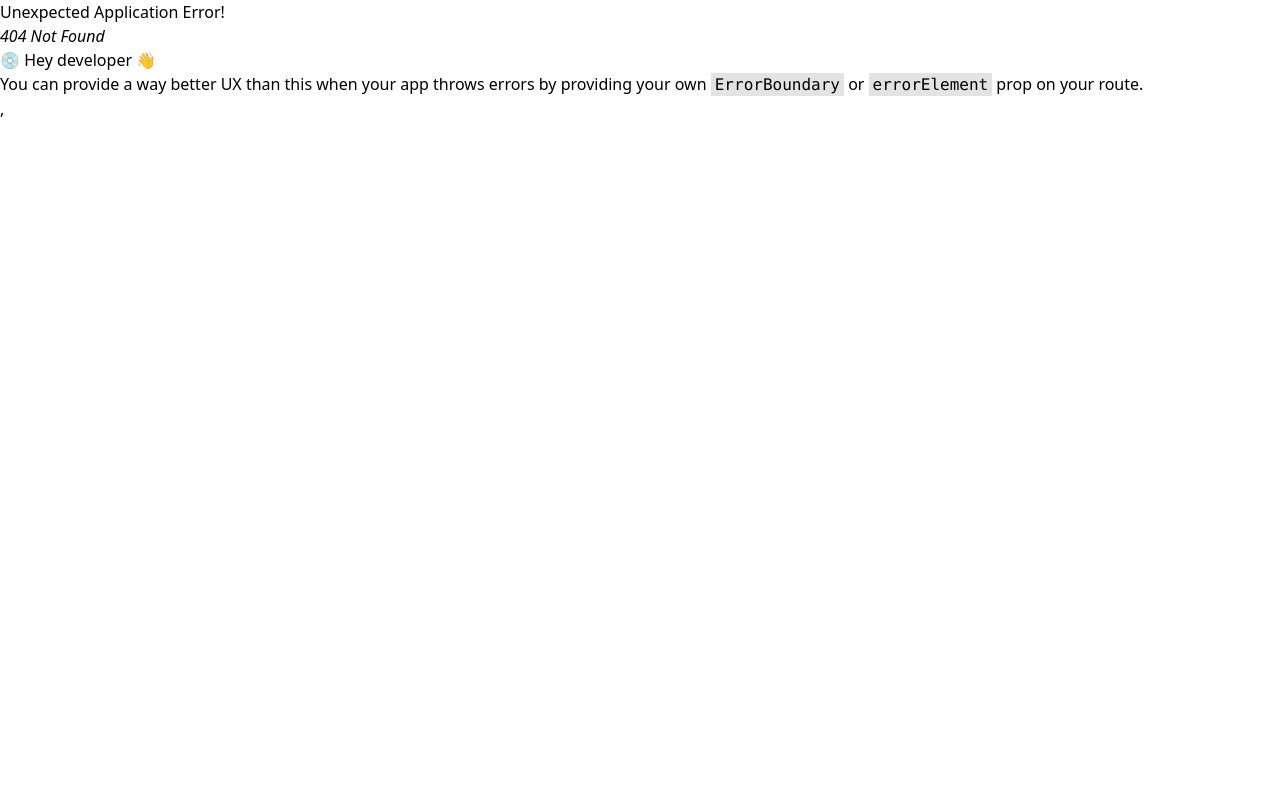
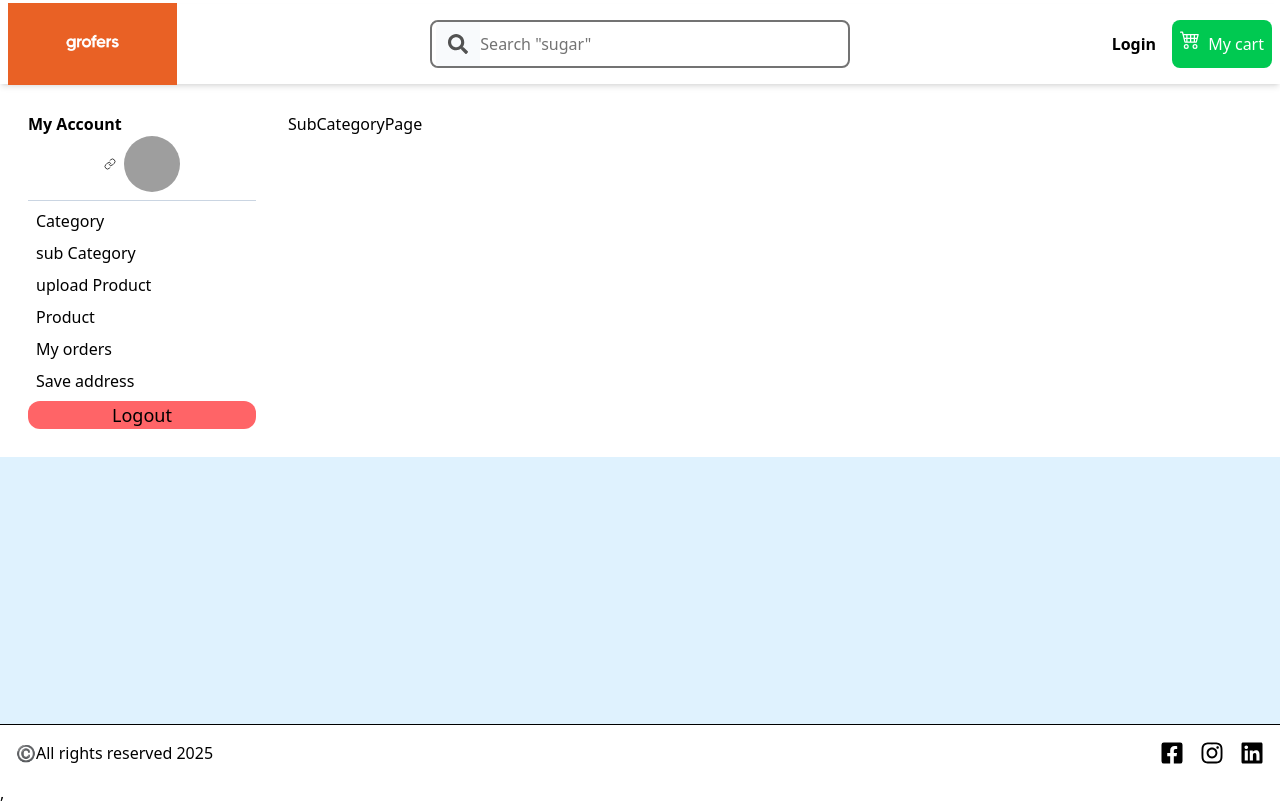
Before and after one commit to Mayur-Bhil/blinkit, a React (Vite) app in the folder client/: page /dashboard/sub-category in a window 1280 px wide. Before the commit this address had no page. Built offline with nearby package versions, Linux system fonts and the light colour scheme; no server answers; grey boxes are pictures that could not be loaded.

Commit message:
add ctegory subCategoty

```diff
--- /dev/null
+++ b/client/src/pages/CategoryPage.jsx
@@ -0,0 +1,11 @@
+import React from 'react';
+
+const CategoryPage = () => {
+    return (
+        <div>
+            CategoryPage
+        </div>
+    );
+};
+
+export default CategoryPage;
--- /dev/null
+++ b/client/src/pages/ProductByAdmin.jsx
@@ -0,0 +1,11 @@
+import React from 'react';
+
+const ProductByAdmin = () => {
+    return (
+        <div>
+            product
+        </div>
+    );
+};
+
+export default ProductByAdmin;
--- /dev/null
+++ b/client/src/pages/SubCategoryPage.jsx
@@ -0,0 +1,11 @@
+import React from 'react';
+
+const SubCategoryPage = () => {
+    return (
+        <div>
+            SubCategoryPage
+        </div>
+    );
+};
+
+export default SubCategoryPage;
--- /dev/null
+++ b/client/src/pages/UploadProuct.jsx
@@ -0,0 +1,11 @@
+import React from 'react';
+
+const UploadProduct = () => {
+    return (
+        <div>
+            UploadProduct
+        </div>
+    );
+};
+
+export default UploadProduct;
```
Also changed, not shown: client/src/routes/index.jsx (+17 -0 lines).
